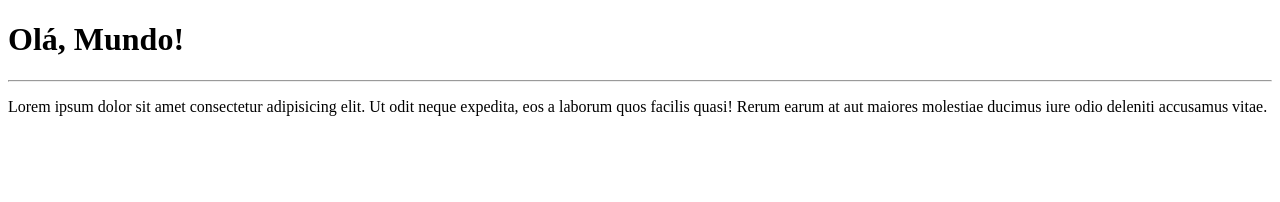
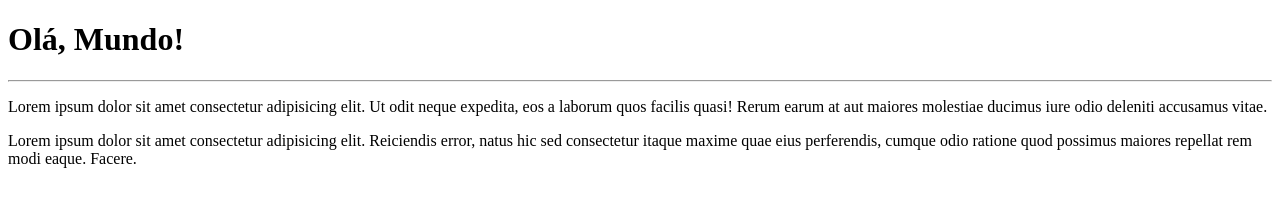
Before and after one commit to JAMES40231/Ola-Mundo, a plain HTML site: page site-exemplo/index.html in a window 1280 px wide. Drawn offline with Linux system fonts and the light colour scheme.

Commit message:
adicionei um parágrafo

```diff
--- a/site-exemplo/index.html
+++ b/site-exemplo/index.html
@@ -10,5 +10,6 @@
     <h1>Olá, Mundo!</h1>
     <hr>
     <p>Lorem ipsum dolor sit amet consectetur adipisicing elit. Ut odit neque expedita, eos a laborum quos facilis quasi! Rerum earum at aut maiores molestiae ducimus iure odio deleniti accusamus vitae.</p>
+<p>Lorem ipsum dolor sit amet consectetur adipisicing elit. Reiciendis error, natus hic sed consectetur itaque maxime quae eius perferendis, cumque odio ratione quod possimus maiores repellat rem modi eaque. Facere.</p>
 </body>
 </html>
```
